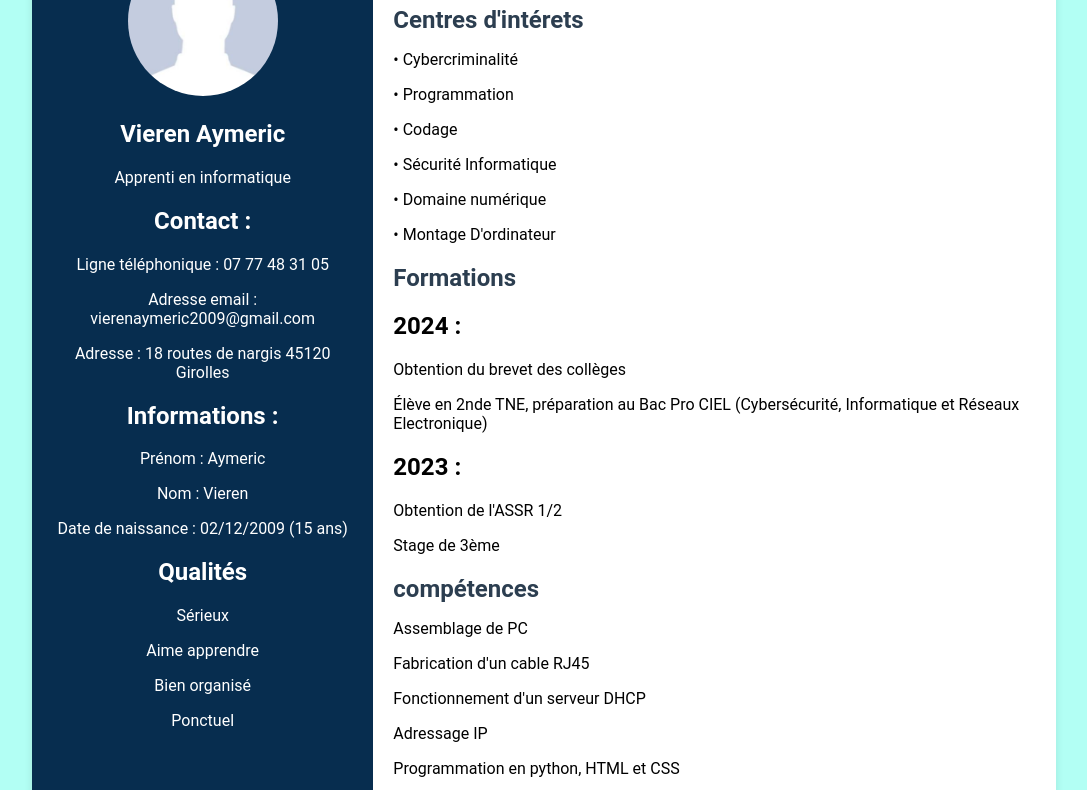
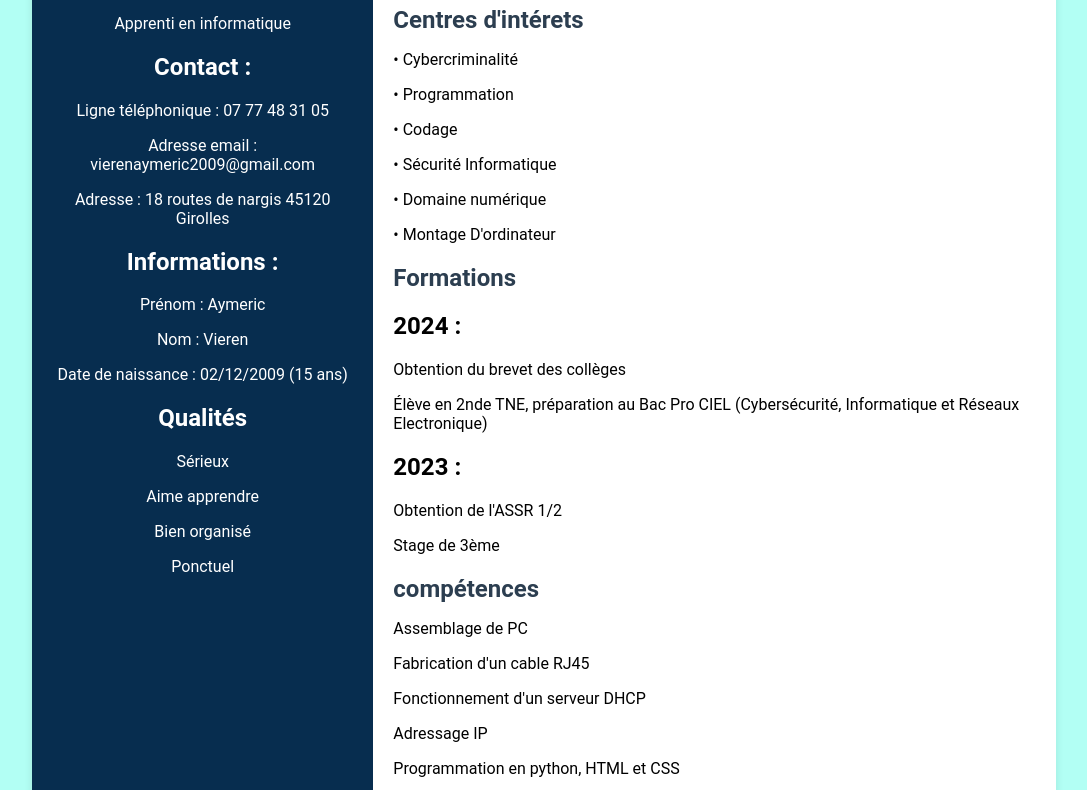
Before and after one commit to CatoonVrn/CV, a plain HTML site: page index.html in a window 1280 px wide. Shown: the part 124-914 px from the top of the page, without its empty margins (96-1183 px from the left). Drawn offline with Linux system fonts and the light colour scheme.

Commit message:
Update index.html

```diff
--- a/index.html
+++ b/index.html
@@ -9,7 +9,6 @@
 <body>
     <div class="cv-container">
         <div class="left-column">
-            <img src="images\profil.jpg" alt="photo non trouvé">
             <h2>Vieren Aymeric</h2>
             <p>Apprenti en informatique</p>
 			<h2> Contact : </h2>
```
